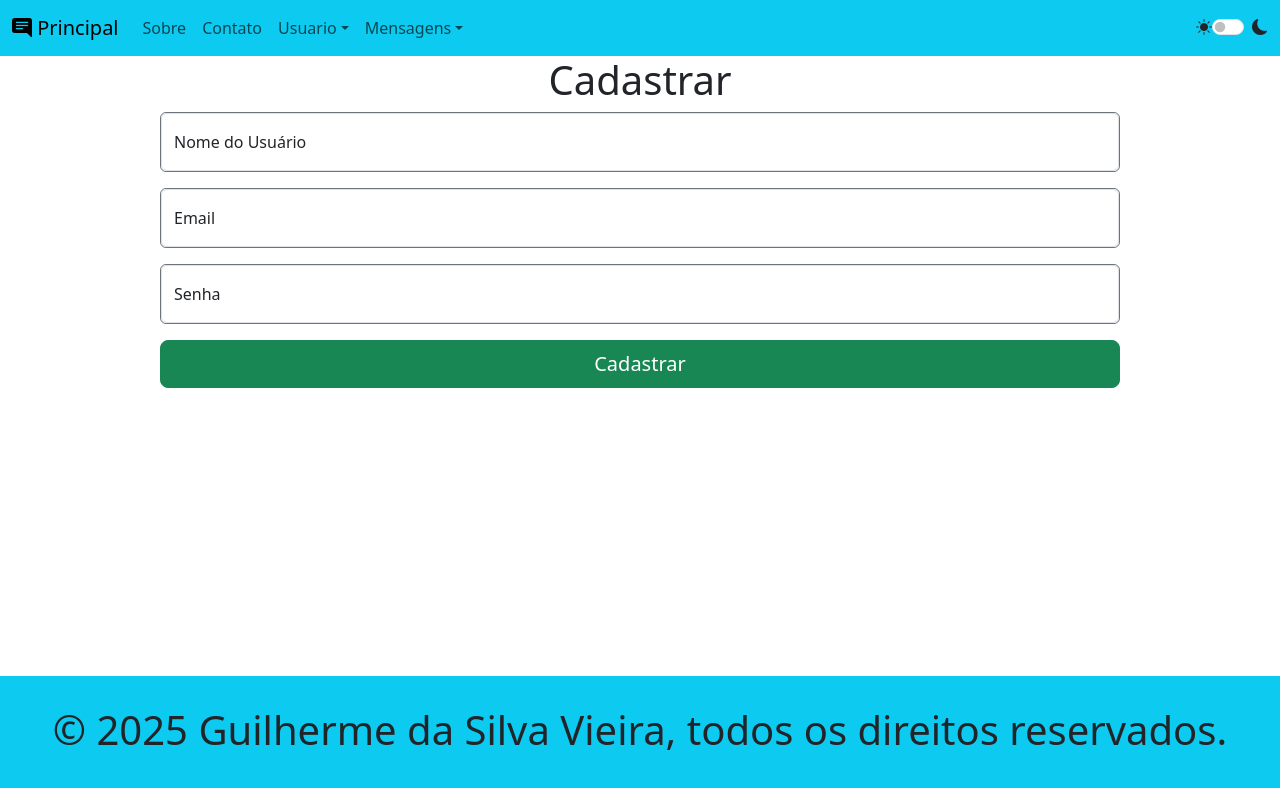
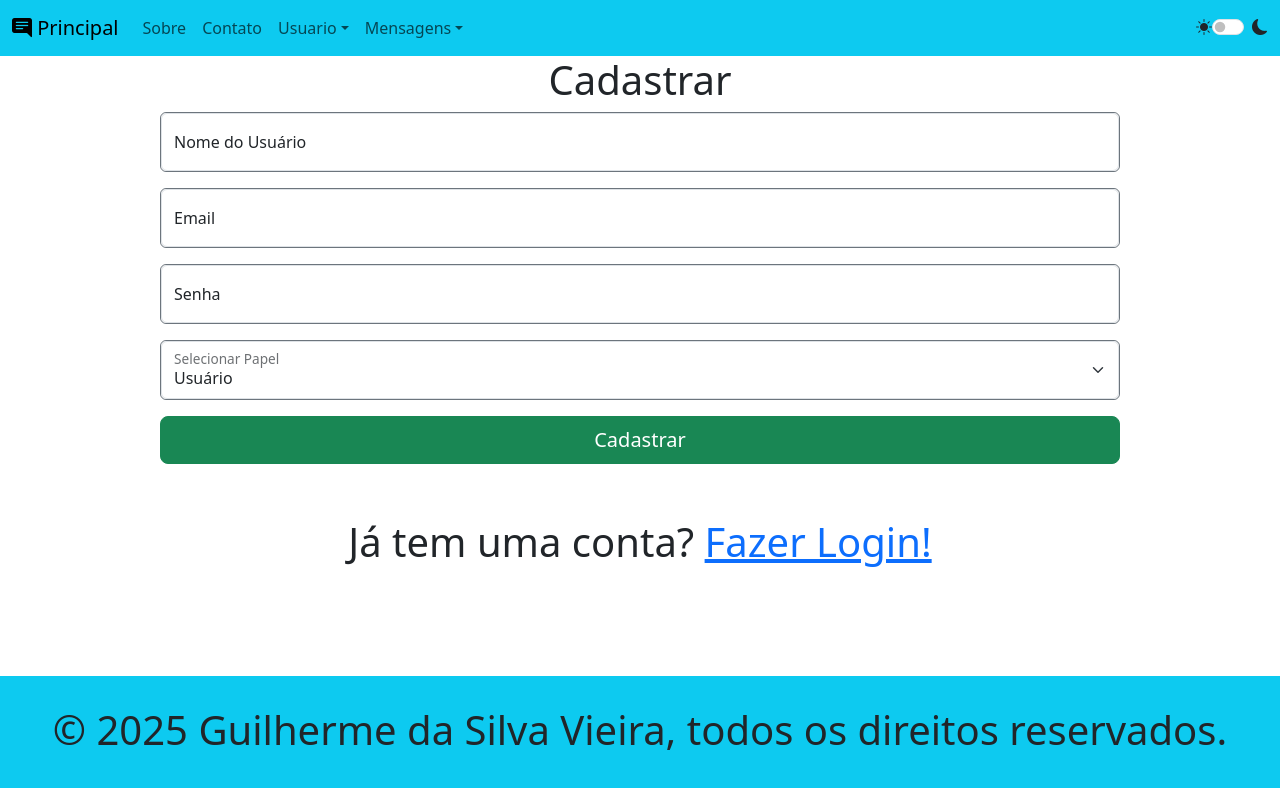
Before and after one commit to guilherme-da-silva-vieira/frontend-projeto-integrador-dsw2-2025-2, a React (Vite) app: page /usuarios/register in a window 1280 px wide. Shown: the top 788 px of the page. Built offline with nearby package versions, Linux system fonts and the light colour scheme.

Commit message:
design das telas

```diff
--- a/src/pages/mensagens/MensagensEdit.jsx
+++ b/src/pages/mensagens/MensagensEdit.jsx
@@ -9,7 +9,7 @@ const MensagensEdit = () => {
   return (
     <>
       <Navbar />
-      <form onSubmit={enviaFormulario()}>
+      <form className='mb-5'>
         <div className='m-3 border border-secondary rounded p-2'>
           <p className='fs-1 text-center'>Editar mensagem</p>
           <label className='form-label fs-3' htmlFor="id">ID da Mensagem:</label>
@@ -20,12 +20,14 @@ const MensagensEdit = () => {
           <input className='form-control' type="number" name="destinatario" id="destinatario" value={Usuarios_id_destinatario} onChange={(e) => setUsuarios_id_destinatario(e.target.value)}/>
           <div className='mb-3'>
             <label htmlFor="mensagem" className='form-label fs-3'>Digite sua mensagem:</label>
-            <textarea name="mensagem" id="mensagem" className='form-control' rows="5" value={mensagem} onChange={(e) => setMensagem(e.target.value)}></textarea>
+            <textarea name="mensagem" id="mensagem" className='form-control' rows="2" value={mensagem} onChange={(e) => setMensagem(e.target.value)}></textarea>
           </div>
-          <button type='submit' className='btn btn-lg btn-success'>Enviar Mensagem</button>
+          <button type='submit' className='btn btn-lg btn-success w-100'>Enviar Mensagem</button>
         </div>
       </form>
-      <Footer />
+      <div className="position-absolute bottom-0 start-0 end-0">
+        <Footer/>
+      </div>
     </>
   )
 }
--- a/src/pages/usuarios/Login.jsx
+++ b/src/pages/usuarios/Login.jsx
@@ -1,6 +1,7 @@
 import React from 'react'
 import Navbar from '../../components/Navbar'
 import Footer from '../../components/Footer'
+import { Link } from 'react-router-dom'
 
 const Login = () => {
     return (
@@ -21,6 +22,9 @@ const Login = () => {
                 </form>
             </div>
             <div className="position-absolute bottom-0 start-0 end-0"><Footer/></div>
+            <div className="text-center">
+                <p className="fs-1 mt-5">Novo por aqui? <Link className="text-primary" to="/usuarios/register">Cadastrar aqui!</Link></p>
+            </div>
         </>
     )
 }
--- a/src/pages/usuarios/Register.jsx
+++ b/src/pages/usuarios/Register.jsx
@@ -1,6 +1,7 @@
 import React from 'react'
 import Navbar from '../../components/Navbar'
 import Footer from '../../components/Footer'
+import { Link } from 'react-router-dom'
 
 const Register = () => {
   return (
@@ -21,8 +22,18 @@ const Register = () => {
             <input type="password" name="senha" id="senha" className='form-control' placeholder='senha' />
             <label htmlFor="senha">Senha</label>
           </div>
+          <div className='form-floating mb-3 border border-secondary rounded'>
+            <select className="form-select" name="papel" id="papel" required>
+              <option value="1">Usuário</option>
+              <option value="0">Administrador/Superusuário/Root</option>
+            </select>
+            <label htmlFor="papel">Selecionar Papel</label>
+          </div>
           <button type="submit" className='btn btn-lg btn-success w-100'>Cadastrar</button>
         </form>
+        <div className='text-center'>
+                <p className="fs-1 mt-5">Já tem uma conta? <Link className="text-primary" to="/usuarios/login">Fazer Login!</Link></p>
+        </div>
       </div>
       <div className="position-absolute bottom-0 start-0 end-0"><Footer /></div>
     </>
```
